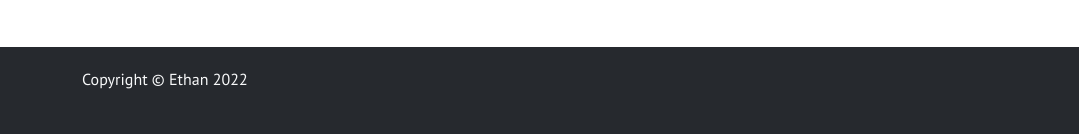
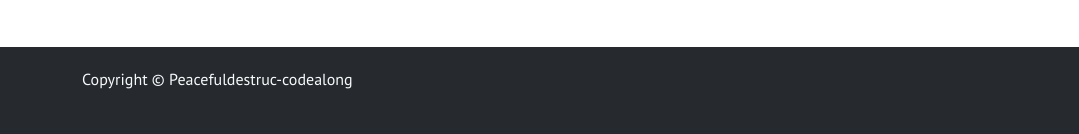
Before and after one commit to Peacefuldestruc/Bloom, a plain HTML site: page index.html in a window 1280 px wide. Shown: the part 1477-1611 px from the top of the page, 0-1079 px from the left. Drawn offline with nearby package versions, Linux system fonts and the light colour scheme; a web font is replaced by a local one.

Commit message:
Update index.html

```diff
--- a/index.html
+++ b/index.html
@@ -105,7 +105,7 @@
         <div class="container">
             <div class="row">
                 <div class="col-6">
-                    <p class="text-light colophon">Copyright &copy; Ethan 2022</p>
+                    <p class="text-light colophon">Copyright &copy; Peacefuldestruc-codealong</p>
                 </div>
                 <div class="col-6">
                     <nav class="navbar justify-content-center justify-content-md-end">
```
